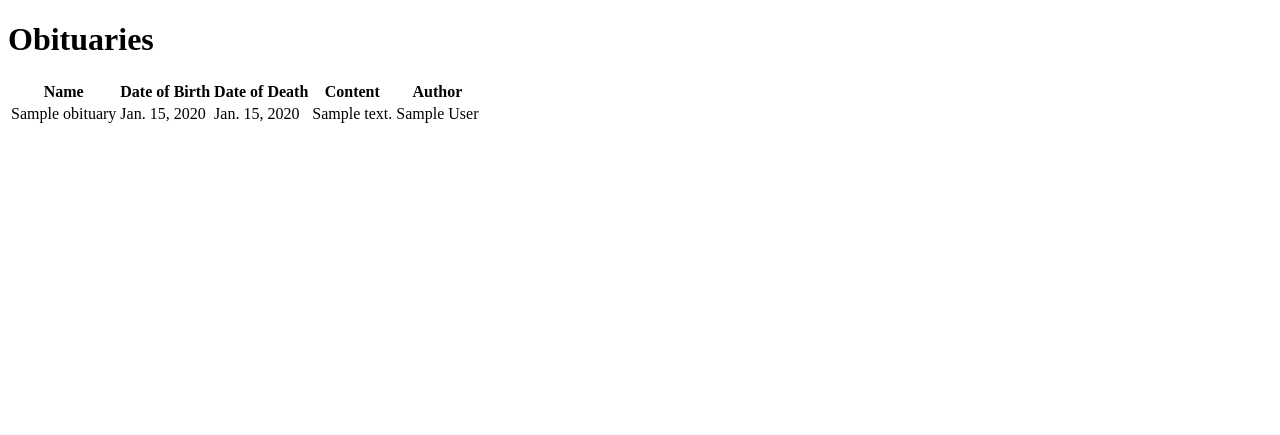
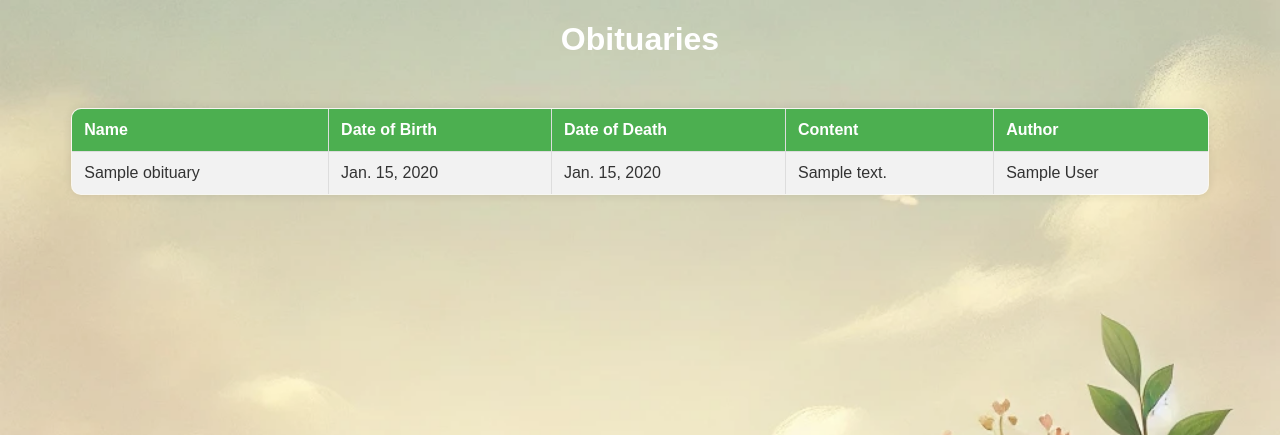
Before and after one commit to wamimi/Obituary-Management-Platform, a Django app: page /obituaries/view/ in a window 1280 px wide. Shown: the top 435 px of the page. Run offline with Django 5.2, Linux system fonts and the light colour scheme; tables that the repository leaves empty hold one stand-in row (values such as "Sample post").

Commit message:
Enhanced styling of the submit and view obituaries forms

```diff
--- a/obituaries/templates/obituaries/view_obituaries.html
+++ b/obituaries/templates/obituaries/view_obituaries.html
@@ -4,6 +4,8 @@
     <meta charset="UTF-8">
     <meta name="viewport" content="width=device-width, initial-scale=1.0">
     <title>View Obituaries</title>
+    {% load static %}
+    <link rel="stylesheet" href="{% static 'css/styles.css' %}">
 </head>
 <body>
     <h1>Obituaries</h1>
@@ -23,6 +25,10 @@
             <td>{{ obituary.content }}</td>
             <td>{{ obituary.author }}</td>
         </tr>
+        {% empty %}
+        <tr>
+            <td colspan="5">No obituaries available.</td>
+        </tr>
         {% endfor %}
     </table>
 </body>
--- a/obituaries/views.py
+++ b/obituaries/views.py
@@ -1,6 +1,16 @@
 from django.shortcuts import render, redirect
 from django.http import HttpResponse
 from .models import Obituary
+from django.utils.text import slugify
+
+def generate_unique_slug(name):
+    slug = slugify(name)
+    unique_slug = slug
+    num = 1
+    while Obituary.objects.filter(slug=unique_slug).exists():
+        unique_slug = f"{slug}-{num}"
+        num += 1
+    return unique_slug
 
 def submit_obituary(request):
     if request.method == 'POST':
@@ -9,7 +19,8 @@ def submit_obituary(request):
         date_of_death = request.POST['date_of_death']
         content = request.POST['content']
         author = request.POST['author']
-        slug = name.lower().replace(' ', '-')
+
+        slug = generate_unique_slug(name)
 
         obituary = Obituary(
             name=name,
--- a/obituary_platform/settings.py
+++ b/obituary_platform/settings.py
@@ -116,7 +116,10 @@ USE_TZ = True
 # Static files (CSS, JavaScript, Images)
 # https://docs.djangoproject.com/en/5.0/howto/static-files/
 
-STATIC_URL = 'static/'
+STATIC_URL = '/static/'
+STATICFILES_DIRS = [
+    BASE_DIR / "static",
+]
 
 # Default primary key field type
 # https://docs.djangoproject.com/en/5.0/ref/settings/#default-auto-field
--- /dev/null
+++ b/static/css/styles.css
@@ -0,0 +1,83 @@
+body {
+    font-family: Arial, sans-serif;
+    background: url('../images/image.webp') no-repeat center center fixed;
+    background-size: cover;
+    color: #333;
+}
+
+h1 {
+    text-align: center;
+    color: #fff;
+}
+
+form {
+    max-width: 600px;
+    margin: 50px auto;
+    padding: 20px;
+    background: rgba(255, 255, 255, 0.8);
+    border-radius: 10px;
+    box-shadow: 0 0 10px rgba(0, 0, 0, 0.1);
+}
+
+form label {
+    display: block;
+    margin-bottom: 8px;
+    color: #333;
+}
+
+form input, form textarea, form button {
+    width: 100%;
+    padding: 10px;
+    margin-bottom: 10px;
+    border: 1px solid #ccc;
+    border-radius: 5px;
+}
+
+form button {
+    background: #28a745;
+    color: #fff;
+    border: none;
+    cursor: pointer;
+}
+
+form button:hover {
+    background: #218838;
+}
+
+table {
+    width: 90%;
+    margin: 50px auto;
+    border-collapse: collapse;
+    background: rgba(255, 255, 255, 0.8);
+    border-radius: 10px;
+    overflow: hidden;
+    box-shadow: 0 0 10px rgba(0, 0, 0, 0.1);
+}
+
+table, th, td {
+    border: 1px solid #ddd;
+    text-align: left;
+}
+
+th, td {
+    padding: 12px;
+}
+
+th {
+    background-color: #4CAF50;
+    color: white;
+}
+
+tr:nth-child(even) {
+    background-color: #f2f2f2;
+}
+
+/* Simple fade-in animation */
+@keyframes fadeIn {
+    from { opacity: 0; }
+    to { opacity: 1; }
+}
+
+body, form, table {
+    animation: fadeIn 1s ease-in;
+}
```
Also changed, not shown: static/images/image.webp (added).
